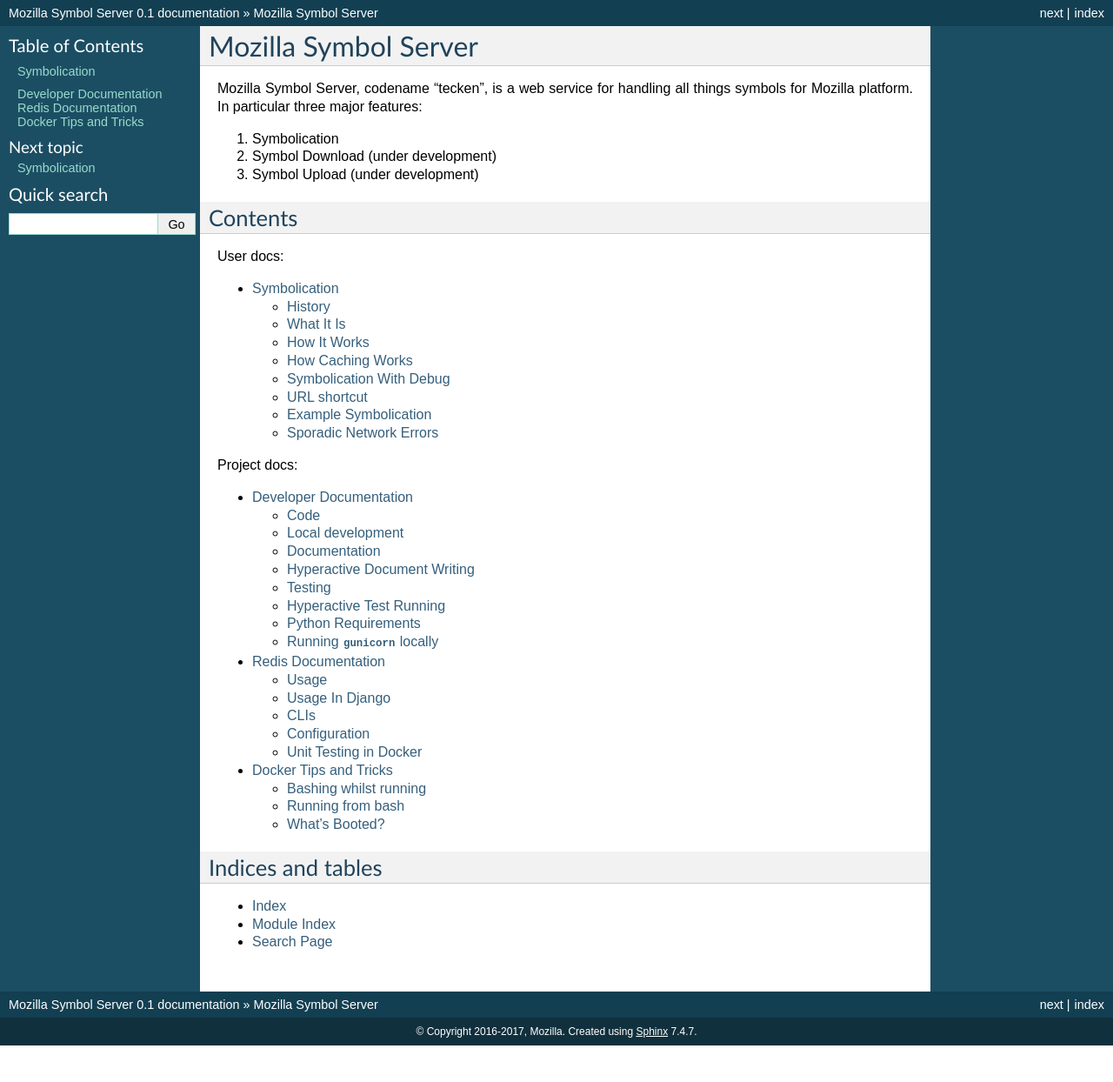
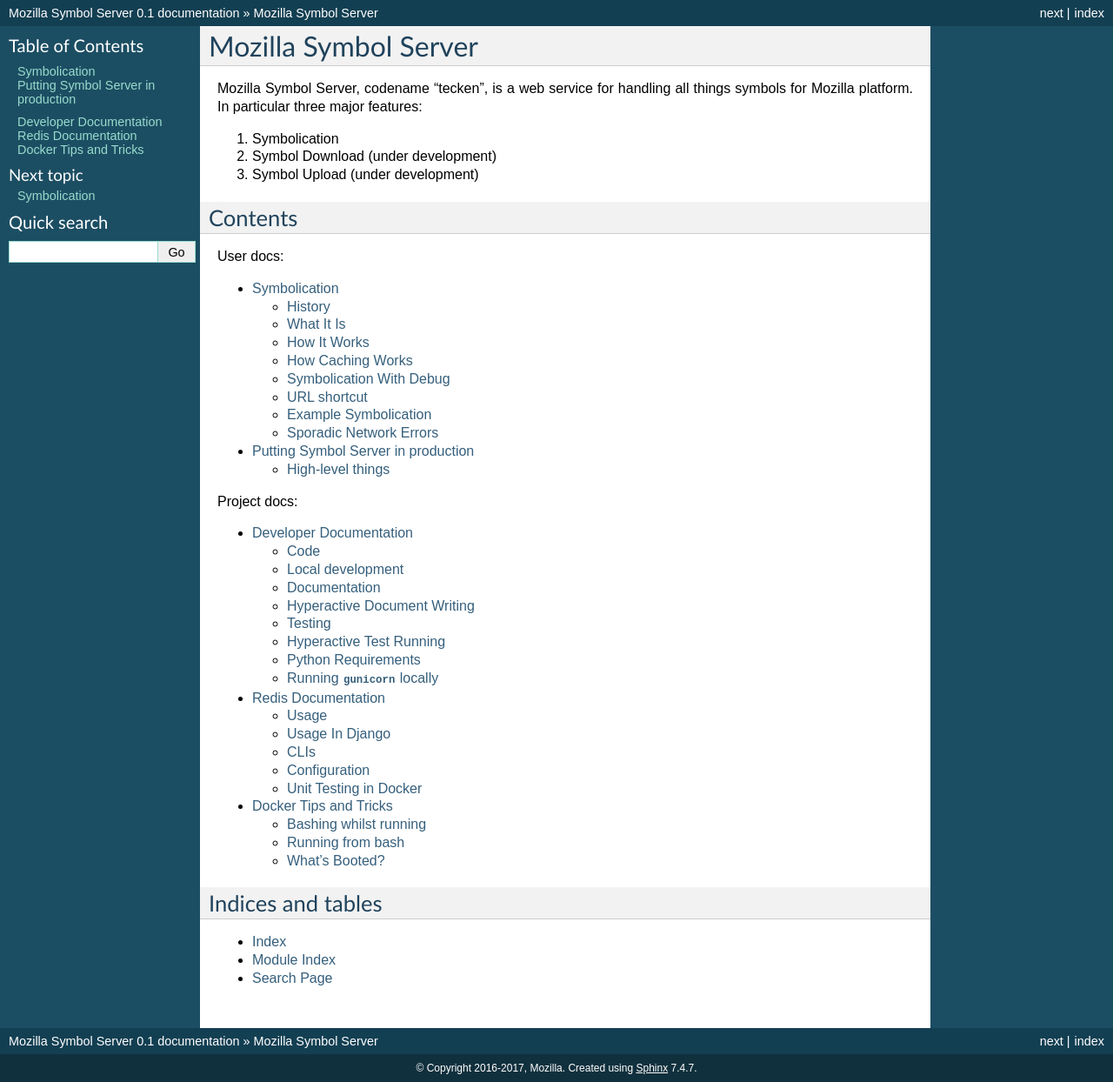
Before and after one commit to mozilla-services/tecken, a Sphinx documentation site: the page built from docs/index.rst, in a window 1280 px wide. Shown: the whole page at 87% size. Built offline with Sphinx 7.4.7, drawn with Linux system fonts in a browser that asks for light colours; before the commit the page ends 1202 px from its top, so only the background shows below that.

Commit message:
document how to go to prod

```diff
--- /dev/null
+++ b/docs/deploy.rst
@@ -0,0 +1,11 @@
+===================================
+Putting Symbol Server in production
+===================================
+
+.. contents::
+
+High-level things
+=================
+
+
+WORK HARDER!
--- a/docs/index.rst
+++ b/docs/index.rst
@@ -22,6 +22,7 @@ User docs:
    :maxdepth: 2
 
    symbolication
+   deploy
 
 
 Project docs:
```
